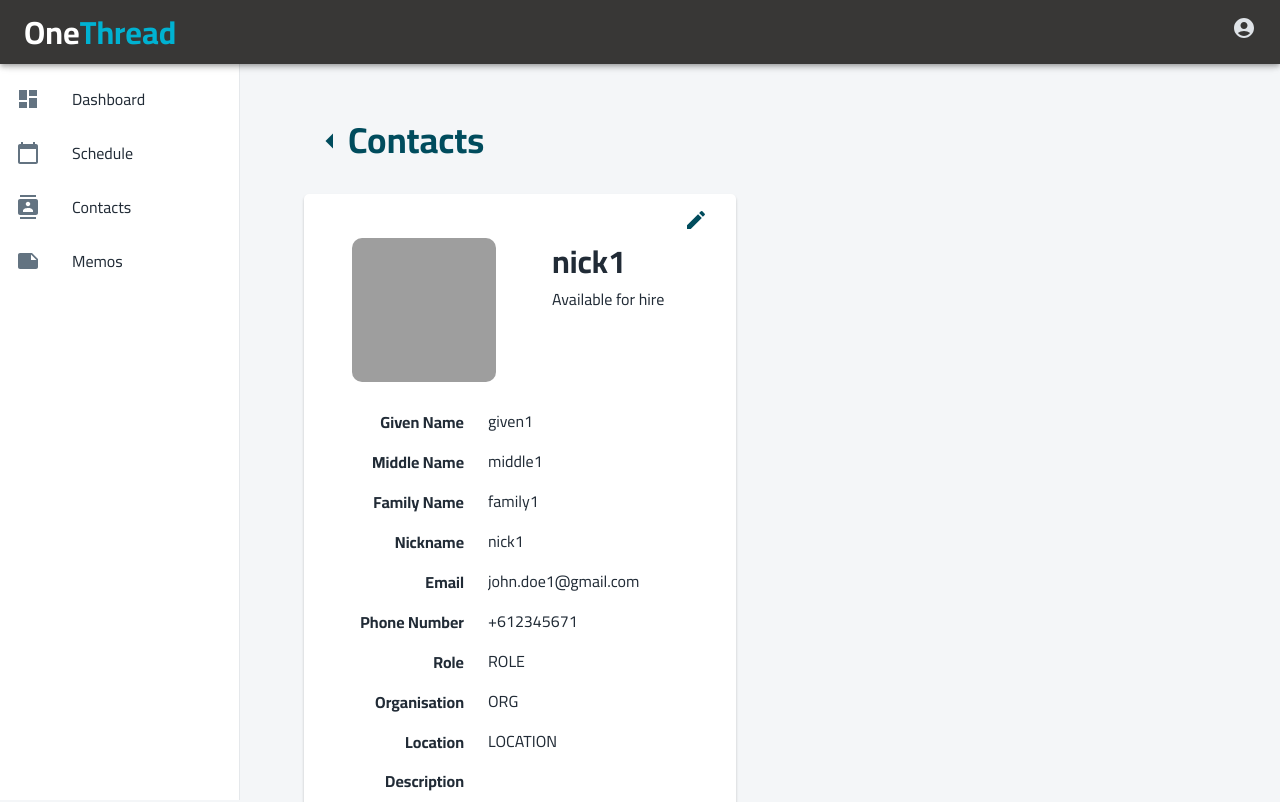
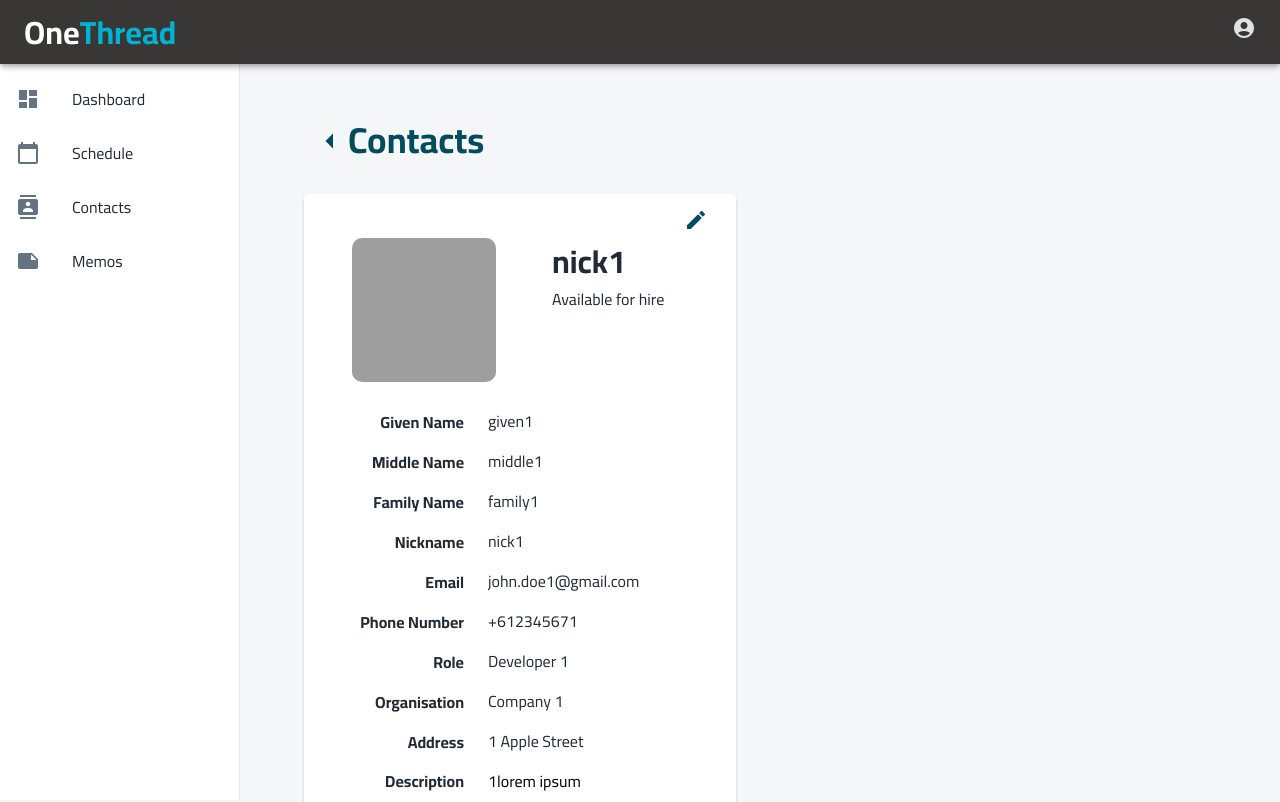
Before and after one commit to TeamSpider55/frontend, a React (Create React App) app: page /contacts/1 in a window 1280 px wide. Shown: the top 802 px of the page. Built offline with nearby package versions, Linux system fonts and the light colour scheme; grey boxes are pictures that could not be loaded.

Commit message:
add role, organisation to dto, all fields editable with persistence in contact detail

```diff
--- a/src/dto/Contact.ts
+++ b/src/dto/Contact.ts
@@ -13,6 +13,8 @@ export interface Contact {
   address: string;
   description: string;
   note: string;
+  role: string;
+  organisation: string;
 }
 
 export interface AddContactInput {
@@ -33,4 +35,6 @@ export interface UpdateContactInput {
   address?: string;
   description?: string;
   note?: string;
+  role?: string;
+  organisation?: string;
 }
--- a/src/index.jsx
+++ b/src/index.jsx
@@ -9,27 +9,7 @@ import App from './App';
 
 import '@fontsource/cairo';
 import '@fontsource/cairo/700.css';
-import LocalStorage from './redux/LocalStorage';
 // import '@fontsource/roboto';
-
-LocalStorage.store('temp', {
-  contacts: [...Array(3)].map((_, i) => {
-    const idx = i.toString();
-    return {
-      contactId: String(idx),
-      nickName: `nick${idx}`,
-      tags: ['1', '2'],
-      givenName: `given${idx}`,
-      middleName: `middle${idx}`,
-      familyName: `family${idx}`,
-      email: `john.doe${idx}@gmail.com`,
-      phone: `+61234567${idx}`,
-      address: `${idx} Apple Street`,
-      description: `${idx}lorem ipsum`,
-      note: 'note',
-    };
-  }),
-});
 
 ReactDOM.render(
   <React.StrictMode>
--- a/src/pages/ContactDetail.tsx
+++ b/src/pages/ContactDetail.tsx
@@ -114,7 +114,6 @@ const useStyles = makeStyles((theme: any) => ({
       padding: theme.spacing(0),
       paddingLeft: theme.spacing(1),
       paddingRight: theme.spacing(1),
-      marginTop: theme.spacing(1),
       lineHeight: 'unset',
       resize: 'none',
       '&:focus': {
@@ -198,19 +197,6 @@ const editModeShadow = (editModeOn: boolean) => ({
   borderRadius: editModeOn ? '3px' : '0px',
 });
 
-const LinkBackToContactList = () => {
-  const theme = useTheme();
-  const classes = useStyles(theme);
-  return (
-    <Link to="/contacts">
-      <Button className={classes.contactsButton}>
-        <ArrowLeftIcon className={classes.arrowLeftIcon} />
-        Contacts
-      </Button>
-    </Link>
-  );
-};
-
 const ContactDetail = () => {
   const theme = useTheme();
   const classes = useStyles(theme);
@@ -252,6 +238,11 @@ const ContactDetail = () => {
     setMiddleName(contact.middleName);
     setFamilyName(contact.familyName);
     setNickName(contact.nickName);
+    setPhone(contact.phone);
+    setAddress(contact.address);
+    setRole(contact.role);
+    setOrganisation(contact.organisation);
+    setDescription(contact.description);
   };
 
   const editModeCancel = () => {
@@ -268,6 +259,11 @@ const ContactDetail = () => {
       middleName,
       familyName,
       nickName,
+      phone,
+      address,
+      role,
+      organisation,
+      description,
     }));
   };
 
@@ -372,7 +368,6 @@ const ContactDetail = () => {
                   <Grid item xs={5} sx={labelStyle}>Middle Name</Grid>
                   <Grid item xs={7}>
                     <Input
-                      type="email"
                       value={editModeOn ? middleName : contact.middleName}
                       onChange={(e) => setMiddleName(e.target.value)}
                       disableUnderline
@@ -384,7 +379,6 @@ const ContactDetail = () => {
                   <Grid item xs={5} sx={labelStyle}>Family Name</Grid>
                   <Grid item xs={7}>
                     <Input
-                      type="email"
                       value={editModeOn ? familyName : contact.familyName}
                       onChange={(e) => setFamilyName(e.target.value)}
                       disableUnderline
@@ -396,7 +390,6 @@ const ContactDetail = () => {
                   <Grid item xs={5} sx={labelStyle}>Nickname</Grid>
                   <Grid item xs={7}>
                     <Input
-                      type="email"
                       value={editModeOn ? nickName : contact.nickName}
                       onChange={(e) => setNickName(e.target.value)}
                       disableUnderline
@@ -422,8 +415,9 @@ const ContactDetail = () => {
                     <Input
                       type="tel"
                       // maxLength={12}
-                      value={contact.phone}
+                      value={editModeOn ? phone : contact.phone}
                       disableUnderline
+                      onChange={(e) => setPhone(e.target.value)}
                       readOnly={!editModeOn}
                       spellCheck="false"
                       sx={{ ...editModeShadow(editModeOn) }}
@@ -432,31 +426,34 @@ const ContactDetail = () => {
                   <Grid item xs={5} sx={labelStyle}>Role</Grid>
                   <Grid item xs={7}>
                     <Input
-                      defaultValue="ROLE"
+                      value={editModeOn ? role : contact.role}
+                      onChange={(e) => setRole(e.target.value)}
                       disableUnderline
                       readOnly={!editModeOn}
                       spellCheck="false"
-                      sx={{ ...editModeShadow(editModeOn) }}
+                      sx={editModeShadow(editModeOn)}
                     />
                   </Grid>
                   <Grid item xs={5} sx={labelStyle}>Organisation</Grid>
                   <Grid item xs={7}>
                     <Input
-                      defaultValue="ORG"
+                      value={editModeOn ? organisation : contact.organisation}
+                      onChange={(e) => setOrganisation(e.target.value)}
                       disableUnderline
                       readOnly={!editModeOn}
                       spellCheck="false"
-                      sx={{ ...editModeShadow(editModeOn) }}
+                      sx={editModeShadow(editModeOn)}
                     />
                   </Grid>
-                  <Grid item xs={5} sx={labelStyle}>Location</Grid>
+                  <Grid item xs={5} sx={labelStyle}>Address</Grid>
                   <Grid item xs={7}>
                     <Input
-                      defaultValue="LOCATION"
+                      value={editModeOn ? address : contact.address}
+                      onChange={(e) => setAddress(e.target.value)}
                       disableUnderline
                       readOnly={!editModeOn}
                       spellCheck="false"
-                      sx={{ ...editModeShadow(editModeOn) }}
+                      sx={editModeShadow(editModeOn)}
                     />
                   </Grid>
                   <Grid item xs={5} sx={{ ...labelStyle, alignItems: 'start' }}>
@@ -466,6 +463,8 @@ const ContactDetail = () => {
                     <textarea
                       rows={5}
                       readOnly={!editModeOn}
+                      value={editModeOn ? description : contact.description}
+                      onChange={(e) => setDescription(e.target.value)}
                       spellCheck="false"
                       style={{ ...editModeShadow(editModeOn) }}
                     />
--- a/src/pages/ContactList.tsx
+++ b/src/pages/ContactList.tsx
@@ -48,7 +48,7 @@ const TABLE_HEAD = [
   { id: 'givenName', label: 'Name', alignRight: false },
   { id: 'organisation', label: 'Organisation', alignRight: false },
   { id: 'role', label: 'Role', alignRight: false },
-  { id: 'dateAdded', label: 'Date Added', alignRight: false },
+  // { id: 'dateAdded', label: 'Date Added', alignRight: false },
 ];
 
 const applySortFilter = (array: any, comparator: any, query: string) => {
@@ -240,6 +240,8 @@ const ContactList = () => {
                             contactId,
                             givenName,
                             familyName,
+                            role,
+                            organisation,
                           } = row;
                         const name = `${givenName} ${familyName}`;
                         const isItemSelected = selected
@@ -278,15 +280,16 @@ const ContactList = () => {
                               </Box>
                             </TableCell>
                             <TableCell onClick={() => goToContact(contactId)}>
-                              Apple
+                              { organisation }
                             </TableCell>
                             <TableCell onClick={() => goToContact(contactId)}>
-                              Software Engineer
+                              { role }
                             </TableCell>
-                            <TableCell onClick={() => goToContact(contactId)}>
+                            {/* <TableCell onClick={() => goToContact(contactId)}>
                               17 August 2021
-                            </TableCell>
+                            </TableCell> */}
                             <TableCell align="right">
+                              {/* FIXME: ADD EDIT ONE */}
                               <MoreMenu
                                 id={contactId}
                                 deleteOne={onDeleteContact}
--- a/src/services/ContactService.ts
+++ b/src/services/ContactService.ts
@@ -14,6 +14,8 @@ let CONTACTS: Array<Contact> = [...Array(3)].map((_, i) => {
     address: `${idx} Apple Street`,
     description: `${idx}lorem ipsum`,
     note: 'note',
+    role: `Developer ${idx}`,
+    organisation: `Company ${idx}`,
   };
 });
 
@@ -53,6 +55,8 @@ class ContactService {
         address: '',
         description: '',
         note: '',
+        role: '',
+        organisation: '',
       },
     ];
 
@@ -71,6 +75,8 @@ class ContactService {
     address,
     description,
     note,
+    role,
+    organisation,
   }: UpdateContactInput): Promise<Array<Contact>> {
     const idx = CONTACTS.findIndex((c) => c.contactId === contactId);
 
@@ -94,6 +100,8 @@ class ContactService {
           address: address !== undefined ? address : c.address,
           description: description !== undefined ? description : c.description,
           note: note !== undefined ? note : c.note,
+          role: role !== undefined ? role : c.role,
+          organisation: organisation !== undefined ? organisation : c.organisation,
         };
       }
       return c;
@@ -117,6 +125,8 @@ class ContactService {
         address: `${idx} Apple Street`,
         description: `${idx}lorem ipsum`,
         note: 'note',
+        role: 'Software Engineer',
+        organisation: 'Apple',
       };
     });
   }
```
